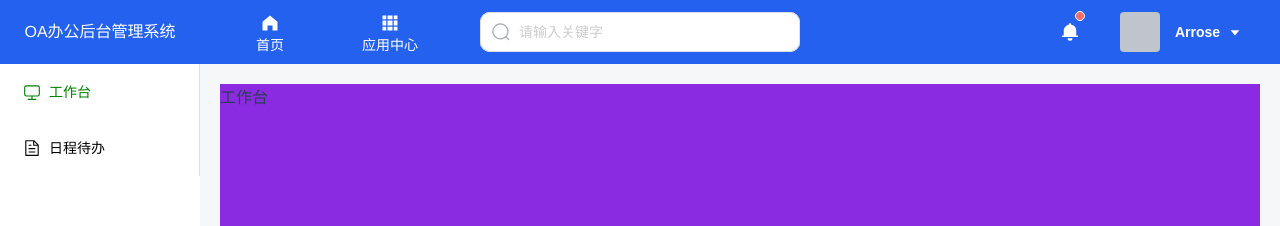
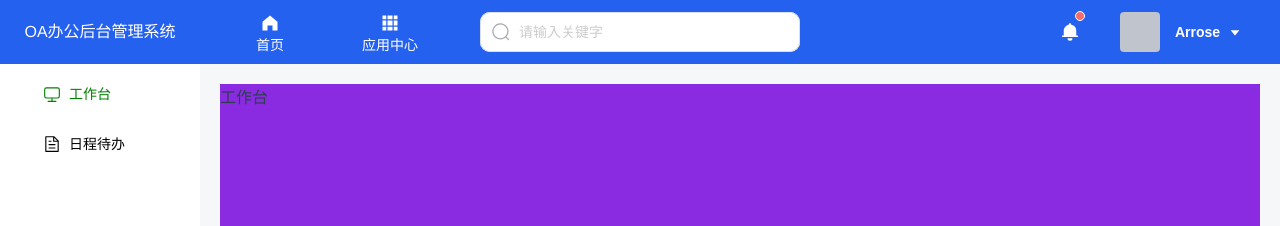
Before and after one commit to Future-Machine-Research-Institute/OAManagementSystemWebSide, a Vue app: page /home/index/work-bench in a window 1280 px wide. Shown: the top 226 px of the page. Built offline with nearby package versions, Linux system fonts and the light colour scheme.

Commit message:
menu desgin

```diff
--- a/src/components/home/aside/HomeAside.vue
+++ b/src/components/home/aside/HomeAside.vue
@@ -35,7 +35,16 @@
 
 .aside-container {
     width: 100%;
-    height: 100%;
+    height: calc(100% - 10px);
+}
+
+.el-menu {
+    width: calc(100% - 40px);
+    margin-left: 20px;
+    /* width: calc(100% - 40px);
+    height: calc(100% - 40px);
+    margin: 20px; */
+    border: 0px;
 }
 
 </style>
--- a/src/components/uitls/UnlimitedMenus.vue
+++ b/src/components/uitls/UnlimitedMenus.vue
@@ -35,4 +35,14 @@ const props = withDefaults(defineProps<Props>(), {
     width: 100%;
     height: 100%;
 }
+
+.menus-container :deep(.el-menu-item) {
+    min-width: 160px;
+    height: 40px;
+    line-height: 40px;
+    /* background-color: bisque; */
+    margin-top: 10px;
+    padding-left: 20px !important;
+    /* padding: 0px; */
+}
 </style>
```
